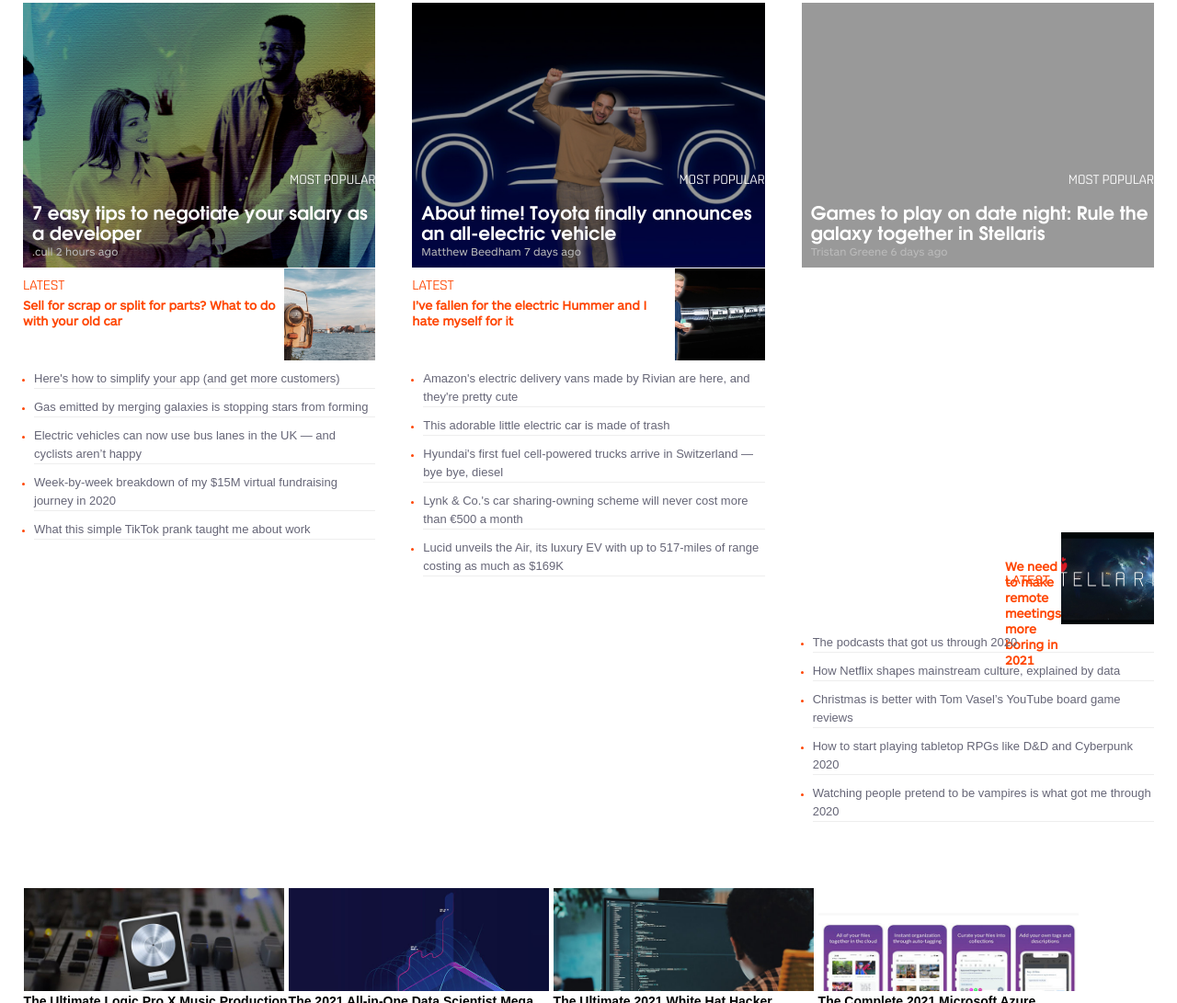
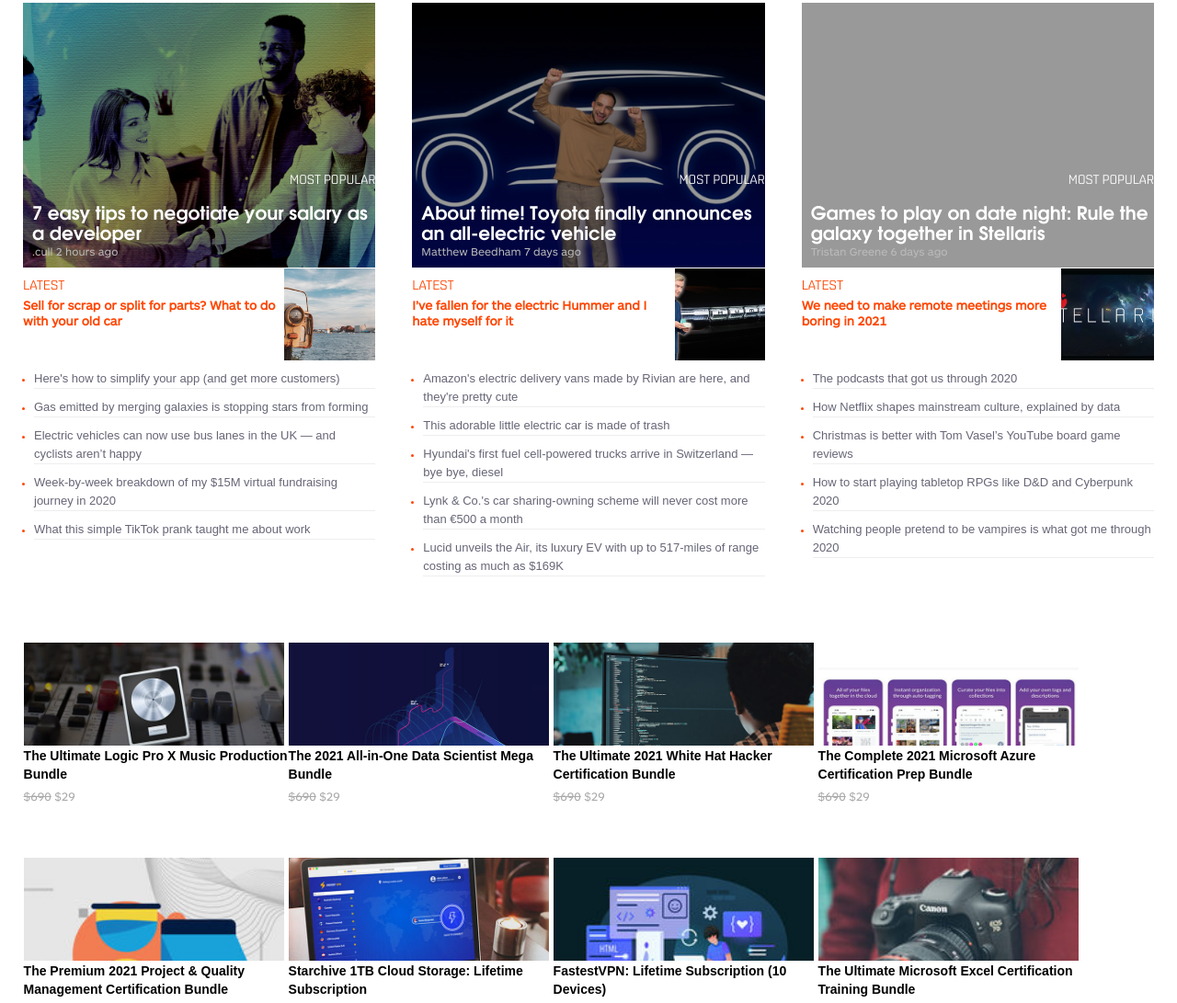
Before and after one commit to CacheMeGifYouCan/TNW-Website-Clone, a website: page index.html in a window 1280 px wide. Shown: the part 3284-4375 px from the top of the page at 92% size. Drawn offline with Linux system fonts and the light colour scheme; files whose address does not match are found by name; a web font is replaced by a local one.

Commit message:
fix news section

```diff
--- a/index.html
+++ b/index.html
@@ -754,7 +754,7 @@
                     </figcaption>
                   </article>
               </div>
-              <a href="/#" class="trump-holder">
+            </a>
               <article class="newsDescription">
                 <div>
                   <div>LATEST</div><br>
```
